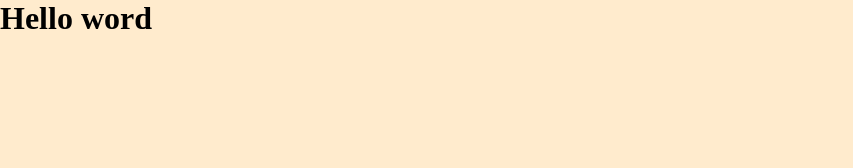
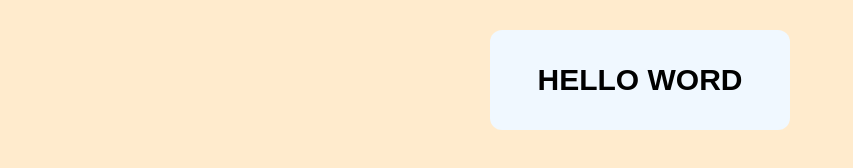
Before and after one commit to igor-86/htmlcss-hello, a plain HTML site: page index.html in a window 1280 px wide. Shown: the whole page, without its empty margins (0-853 px from the left). Drawn offline with Linux system fonts and the light colour scheme.

Commit message:
div class ".container" piu stile

```diff
--- a/index.html
+++ b/index.html
@@ -8,6 +8,8 @@
     <link rel="stylesheet" href="style.css">
 </head>
 <body>
-    <h1>Hello word</h1>
+    <div class="container">
+      <h1>Hello word</h1>
+    </div>
 </body>
 </html>
--- a/style.css
+++ b/style.css
@@ -1,2 +1,22 @@
 *{margin: 0;padding: 0;box-sizing: border-box;}
 body{background-color: blanchedalmond;}
+
+.container{
+    width: 300px;
+    height: 100px;
+    background-color: aliceblue;
+    display: flex;
+    align-items: center;
+    justify-content: center;
+    border-radius: 12px;
+    position: relative;
+    left: 50%;
+    transform: translateX(-50%);
+    top: 30px;
+    }
+.container > h1{
+    font-size: 30px;
+    font-weight: 700;
+    text-transform: uppercase;
+    font-family: sans-serif;
+}
```
